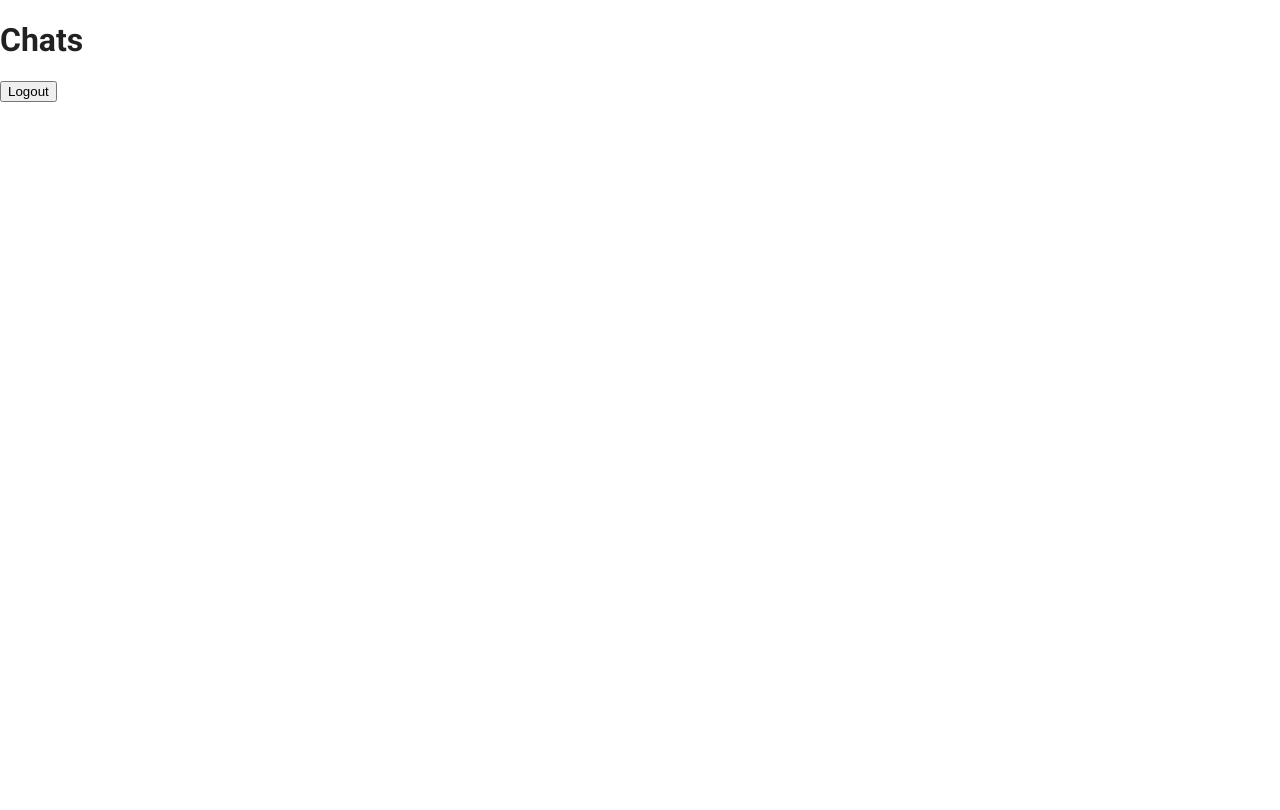
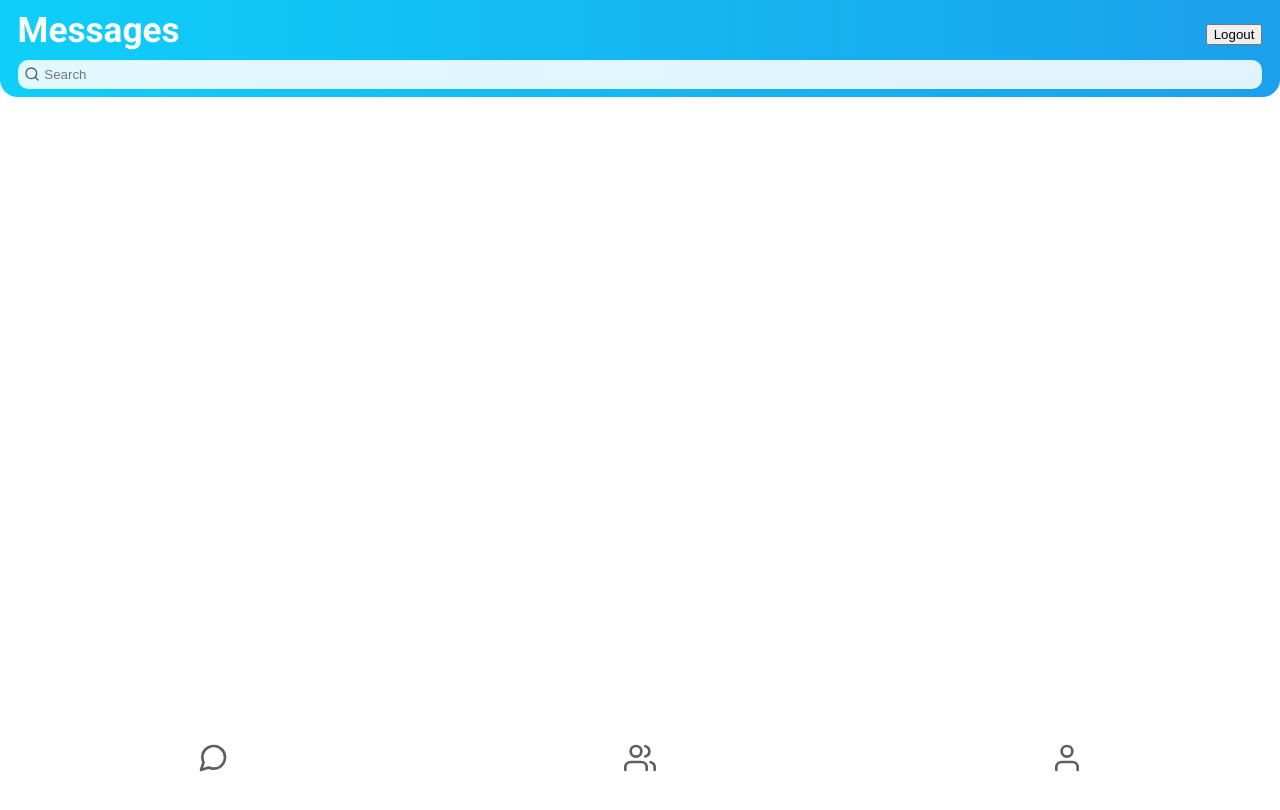
Before and after one commit to pawelsobkowski/react-chat, a React (Create React App) app: page /#/chats in a window 1280 px wide. Shown: the top 810 px of the page. Built offline with nearby package versions, Linux system fonts and the light colour scheme; sample sign-in values are in the browser's storage.

Commit message:
feat: use header and nav in chats component

```diff
--- a/src/components/Chats/index.js
+++ b/src/components/Chats/index.js
@@ -1,5 +1,8 @@
 import React from "react";
 import { useHistory } from "react-router-dom";
+import Styled from "./style";
+import Header from "../../parts/Header";
+import Navigation from "../../parts/Navigation";
 
 const Chats = () => {
   const history = useHistory();
@@ -9,10 +12,10 @@ const Chats = () => {
     history.push("/");
   };
   return (
-    <div>
-      <h1>Chats</h1>
-      <button onClick={logout}>Logout</button>
-    </div>
+    <Styled.Container>
+      <Header title={"Messages"} logout={logout} />
+      <Navigation />
+    </Styled.Container>
   );
 };
 
--- /dev/null
+++ b/src/components/Chats/style.js
@@ -0,0 +1,19 @@
+import styled from "styled-components";
+import COLORS from "../../colors";
+
+const Container = styled.div`
+  width: 100%;
+  height: 100vh;
+  padding: 1em;
+  display: flex;
+  flex-direction: column;
+  justify-content: flex-start;
+  align-items: center;
+  padding: 0;
+`;
+
+const Styled = {
+  Container,
+};
+
+export default Styled;
```
